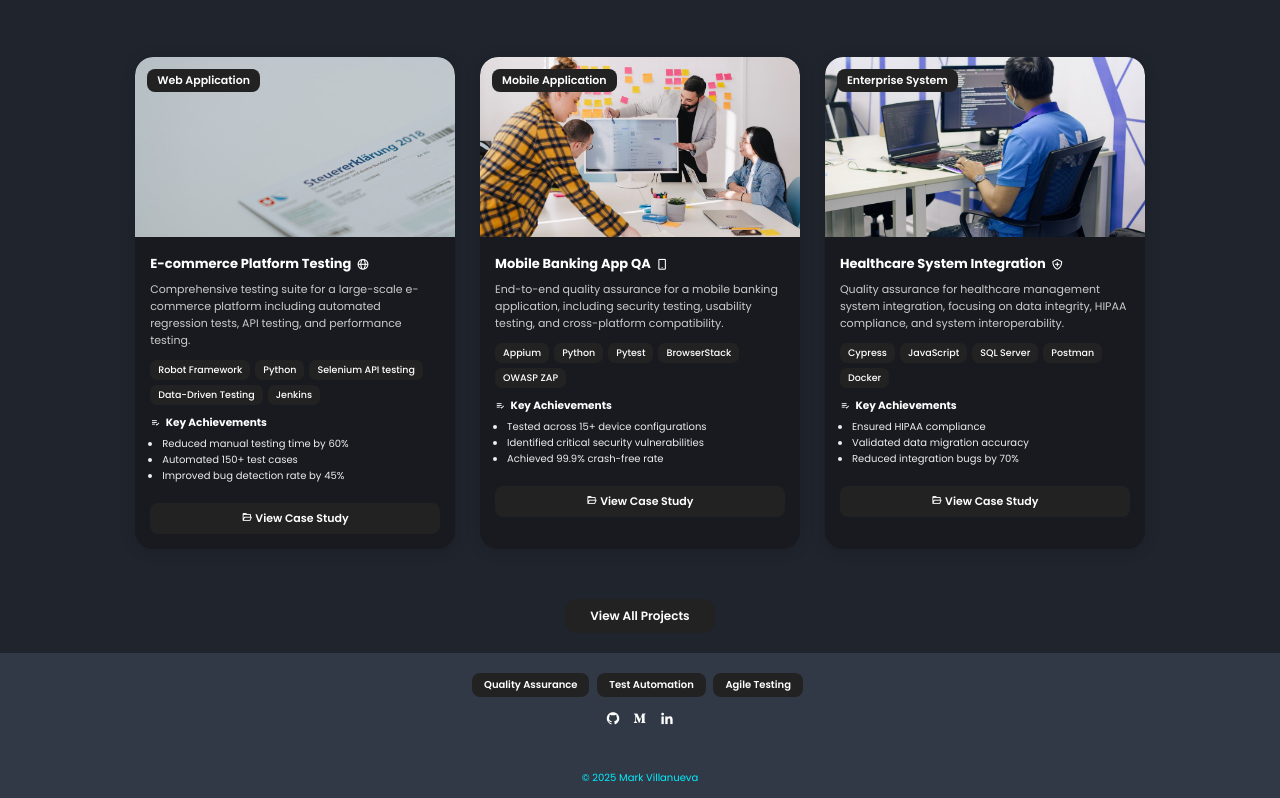
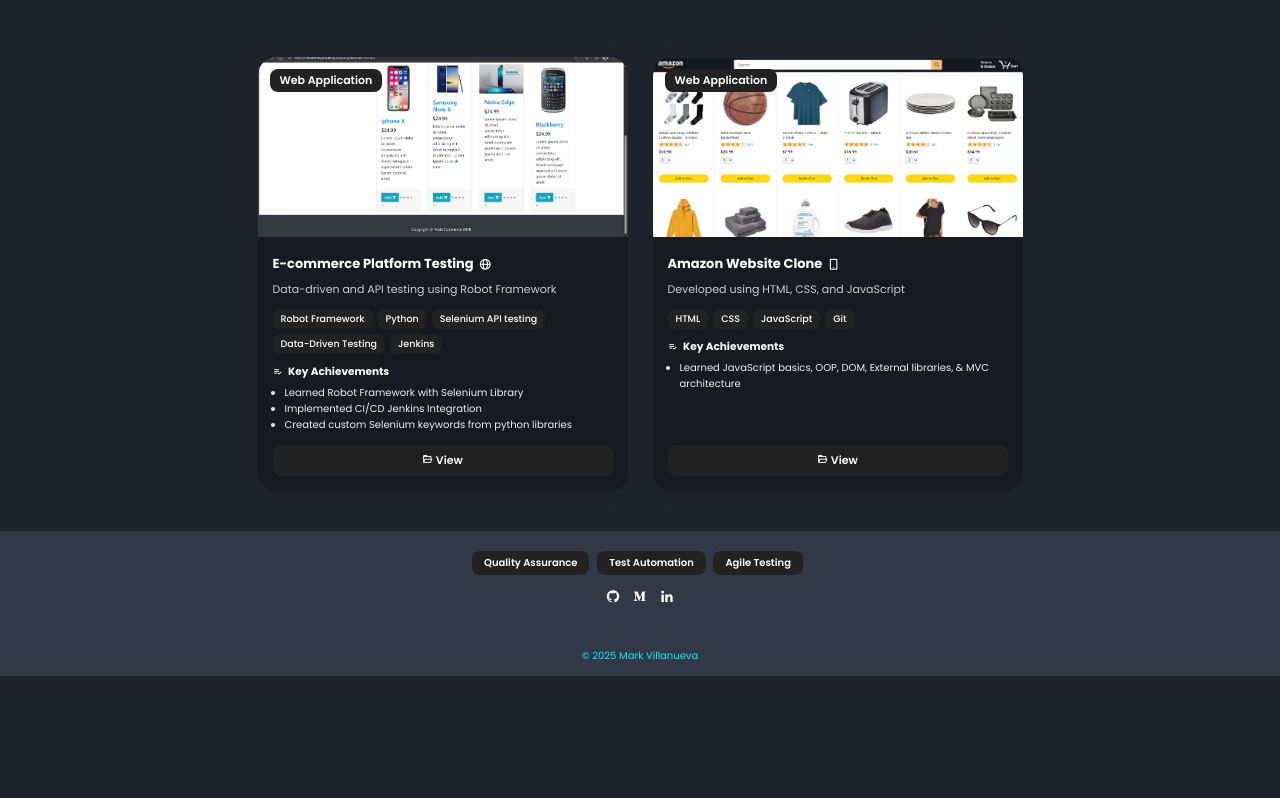
Before and after one commit to mark-villanueva/mark-portfolio, a plain HTML site: page index.html in a window 1280 px wide. Shown: the part 2259-3057 px from the top of the page. After the commit the page ends 2935 px from the top, so only its background shows below. Drawn offline with nearby package versions, Linux system fonts and the light colour scheme.

Commit message:
updated portfolio section

```diff
--- a/index.html
+++ b/index.html
@@ -133,10 +133,10 @@
         <!-- Project 1 -->
         <div class="portfolio-box">
             <span class="portfolio-tag">Web Application</span>
-            <img src="images/E-commerice Platform Testing.jpg" alt="E-commerce Platform Testing">
+            <img src="images/protocommerce.png" alt="E-commerce Platform Testing">
             <div class="portfolio-layer">
                 <h4>E-commerce Platform Testing <i class='bx bx-globe'></i></h4>
-                <p>Comprehensive testing suite for a large-scale e-commerce platform including automated regression tests, API testing, and performance testing.</p>
+                <p>Data-driven and API testing using Robot Framework</p>
                 <div class="tech-used">
                     <span>Robot Framework</span>
                     <span>Python</span>
@@ -147,41 +147,38 @@
                 <div class="achievements">
                     <strong><i class='bx bx-list-check'></i> Key Achievements</strong>
                     <ul>
-                        <li>Reduced manual testing time by 60%</li>
-                        <li>Automated 150+ test cases</li>
-                        <li>Improved bug detection rate by 45%</li>
+                        <li>Learned Robot Framework with Selenium Library</li>
+                        <li>Implemented CI/CD Jenkins Integration</li>
+                        <li>Created custom Selenium keywords from python libraries</li>
                     </ul>
                 </div>
-                <a href="#" class="case-btn"><i class='bx bx-folder-open'></i> View Case Study</a>
+                <a href="#" class="case-btn"><i class='bx bx-folder-open' target="_blank"></i> View </a>
             </div>
         </div>
         <!-- Project 2 -->
         <div class="portfolio-box">
-            <span class="portfolio-tag">Mobile Application</span>
-            <img src="images/Mobile Banking App QA.jpg" alt="Mobile Banking App QA">
+            <span class="portfolio-tag">Web Application</span>
+            <img src="images/amazon.png" alt="Amazon Website Clone">
             <div class="portfolio-layer">
-                <h4>Mobile Banking App QA <i class='bx bx-mobile-alt'></i></h4>
-                <p>End-to-end quality assurance for a mobile banking application, including security testing, usability testing, and cross-platform compatibility.</p>
+                <h4>Amazon Website Clone <i class='bx bx-mobile-alt'></i></h4>
+                <p>Developed using HTML, CSS, and JavaScript</p>
                 <div class="tech-used">
-                    <span>Appium</span>
-                    <span>Python</span>
-                    <span>Pytest</span>
-                    <span>BrowserStack</span>
-                    <span>OWASP ZAP</span>
+                    <span>HTML</span>
+                    <span>CSS</span>
+                    <span>JavaScript</span>
+                    <span>Git</span>
                 </div>
                 <div class="achievements">
                     <strong><i class='bx bx-list-check'></i> Key Achievements</strong>
                     <ul>
-                        <li>Tested across 15+ device configurations</li>
-                        <li>Identified critical security vulnerabilities</li>
-                        <li>Achieved 99.9% crash-free rate</li>
+                        <li>Learned JavaScript basics, OOP, DOM, External libraries, & MVC architecture</li>
                     </ul>
                 </div>
-                <a href="#" class="case-btn"><i class='bx bx-folder-open'></i> View Case Study</a>
+                <a href="https://mark-villanueva.github.io/javascript-amazon-project/amazon.html" class="case-btn" target="_blank"><i class='bx bx-folder-open'></i> View</a>
             </div>
         </div>
         <!-- Project 3 -->
-        <div class="portfolio-box">
+        <!-- <div class="portfolio-box">
             <span class="portfolio-tag">Enterprise System</span>
             <img src="images/Healthcare System Integration.jpg" alt="Healthcare System Integration">
             <div class="portfolio-layer">
@@ -202,13 +199,13 @@
                         <li>Reduced integration bugs by 70%</li>
                     </ul>
                 </div>
-                <a href="#" class="case-btn"><i class='bx bx-folder-open'></i> View Case Study</a>
+                <a href="#" class="case-btn"><i class='bx bx-folder-open' target="_blank"></i> View</a>
             </div>
         </div>
-    </div>
-    <div style="text-align:center; margin-top:2rem;">
+    </div> -->
+    <!-- <div style="text-align:center; margin-top:2rem;">
         <a href="#" class="all-projects-btn">View All Projects</a>
-    </div>
+    </div> -->
 </section>
 
 
--- a/style.css
+++ b/style.css
@@ -361,6 +361,7 @@ span{
     flex: 1 1 300px;
     display: flex;
     flex-direction: column;
+    justify-content: space-between;
     overflow: hidden;
     position: relative;
 }
@@ -452,7 +453,7 @@ span{
     text-align: center;
     font-weight: 600;
     font-size: 1.1rem;
-    margin-top: 0.7rem;
+    margin-top: auto; /* pushes button to bottom */
     text-decoration: none;
     transition: background 0.2s;
 }
```
Also changed, not shown: images/amazon.png (added), images/protocommerce.png (added).
